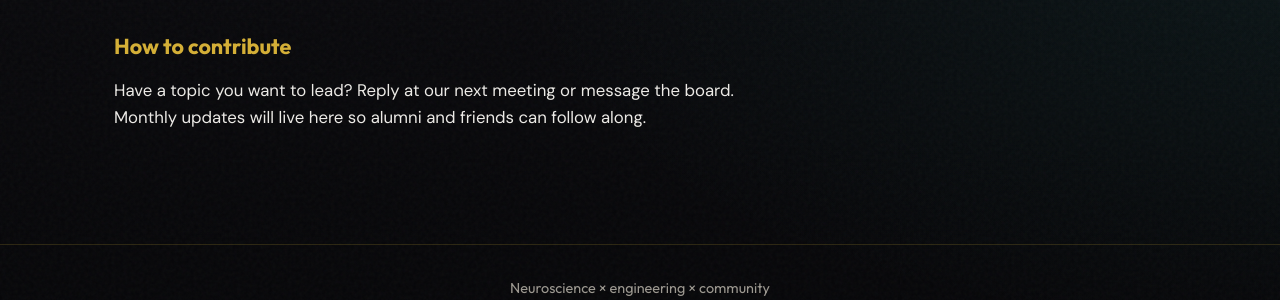
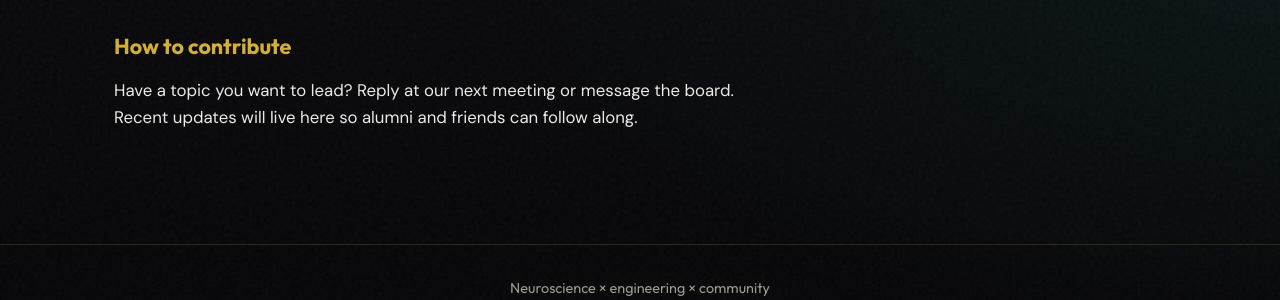
Before and after one commit to vysha-exe/Vanderbilt-NeuroTech-Git-Pages, a Jekyll site: the page built from _posts/2026-03-01-march-2026-kickoff.md, in a window 1280 px wide. Shown: the part 473-773 px from the top of the page. Built offline with Jekyll 4.4.1, drawn with Linux system fonts in a browser that asks for light colours.

Commit message:
Rename monthly/Latest updates copy to Recent updates
Made-with: Cursor

```diff
--- a/_layouts/blog.html
+++ b/_layouts/blog.html
@@ -3,7 +3,7 @@ layout: default
 ---
 <div class="page-intro">
   <h1>{{ page.title }}</h1>
-  <p class="lede">Monthly notes from Vanderbilt NeuroTech—events, projects, and community news.</p>
+  <p class="lede">Recent notes from Vanderbilt NeuroTech—events, projects, and community news.</p>
 </div>
 
 <ul class="post-list post-list-wide">
--- a/_layouts/home.html
+++ b/_layouts/home.html
@@ -8,7 +8,7 @@ layout: default
       <h1>Build the future of <span class="text-gradient">brain–tech</span></h1>
       <p class="lede">We connect students across neuroscience, engineering, and computer science through projects, workshops, and a community obsessed with neural interfaces, signal processing, and open science.</p>
       <div class="hero-actions">
-        <a class="btn btn-primary" href="{{ site.baseurl }}/blog/">Monthly updates</a>
+        <a class="btn btn-primary" href="{{ site.baseurl }}/blog/">Recent updates</a>
         <a class="btn btn-ghost" href="{{ site.baseurl }}/team/">Meet our team</a>
       </div>
     </div>
@@ -25,8 +25,8 @@ layout: default
 
 <section class="section">
   <div class="section-header">
-    <h2>Latest updates</h2>
-    <p class="section-sub">Monthly posts from the team—events, build logs, and what we are learning.</p>
+    <h2>Recent updates</h2>
+    <p class="section-sub">Recent posts from the team—events, build logs, and what we are learning.</p>
   </div>
   <div class="post-cards">
     {% assign recent = site.posts | slice: 0, 3 %}
--- a/_posts/2026-03-01-march-2026-kickoff.md
+++ b/_posts/2026-03-01-march-2026-kickoff.md
@@ -13,4 +13,4 @@ Welcome back! This month we are lining up workshops, project ideas for the semes
 
 ## How to contribute
 
-Have a topic you want to lead? Reply at our next meeting or message the board. Monthly updates will live here so alumni and friends can follow along.
+Have a topic you want to lead? Reply at our next meeting or message the board. Recent updates will live here so alumni and friends can follow along.
```
Also changed, not shown: _posts/2026-02-01-february-2026-update.md (+1 -1 lines), README.md.
